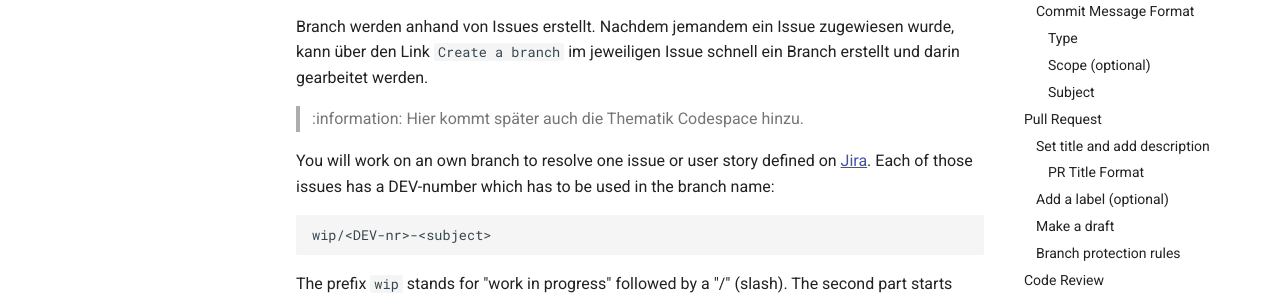
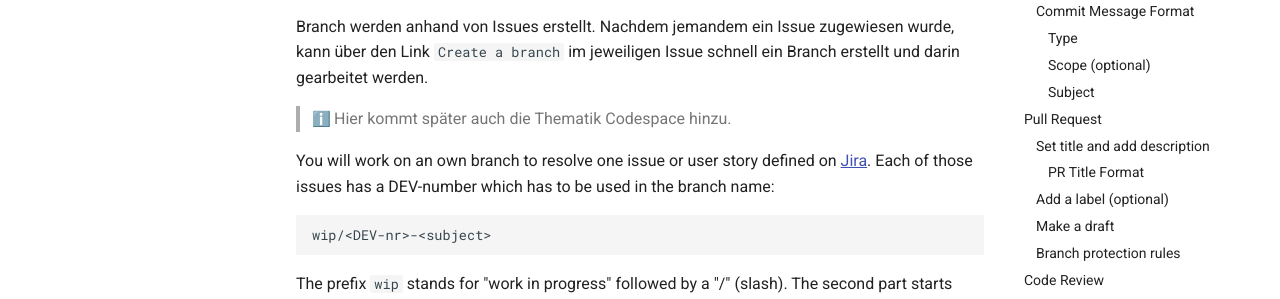
Before and after one commit to av-dimag/guideline, an MkDocs documentation site: the page built from docs/git/index.md, in a window 1280 px wide and 900 px high, scrolled down 492 px. Shown: the part 151-450 px from the top of the window. Built offline with MkDocs 1.6.1 and Material for MkDocs 9.7.7, drawn with Linux system fonts in a browser that asks for light colours; emoji names are drawn with the system emoji font; comment, search, counter and statistics services are not loaded.

Commit message:
fix: replace icon

```diff
--- a/mkdocs.yml
+++ b/mkdocs.yml
@@ -36,6 +36,8 @@ theme:
     - search.highlight
 markdown_extensions:
   - attr_list
-  - pymdownx.emoji
+  - pymdownx.emoji:
+      emoji_index: !!python/name:materialx.emoji.twemoji
+      emoji_generator: !!python/name:materialx.emoji.to_svg
 extra_css:
   - "assets/style/theme.css"
```
